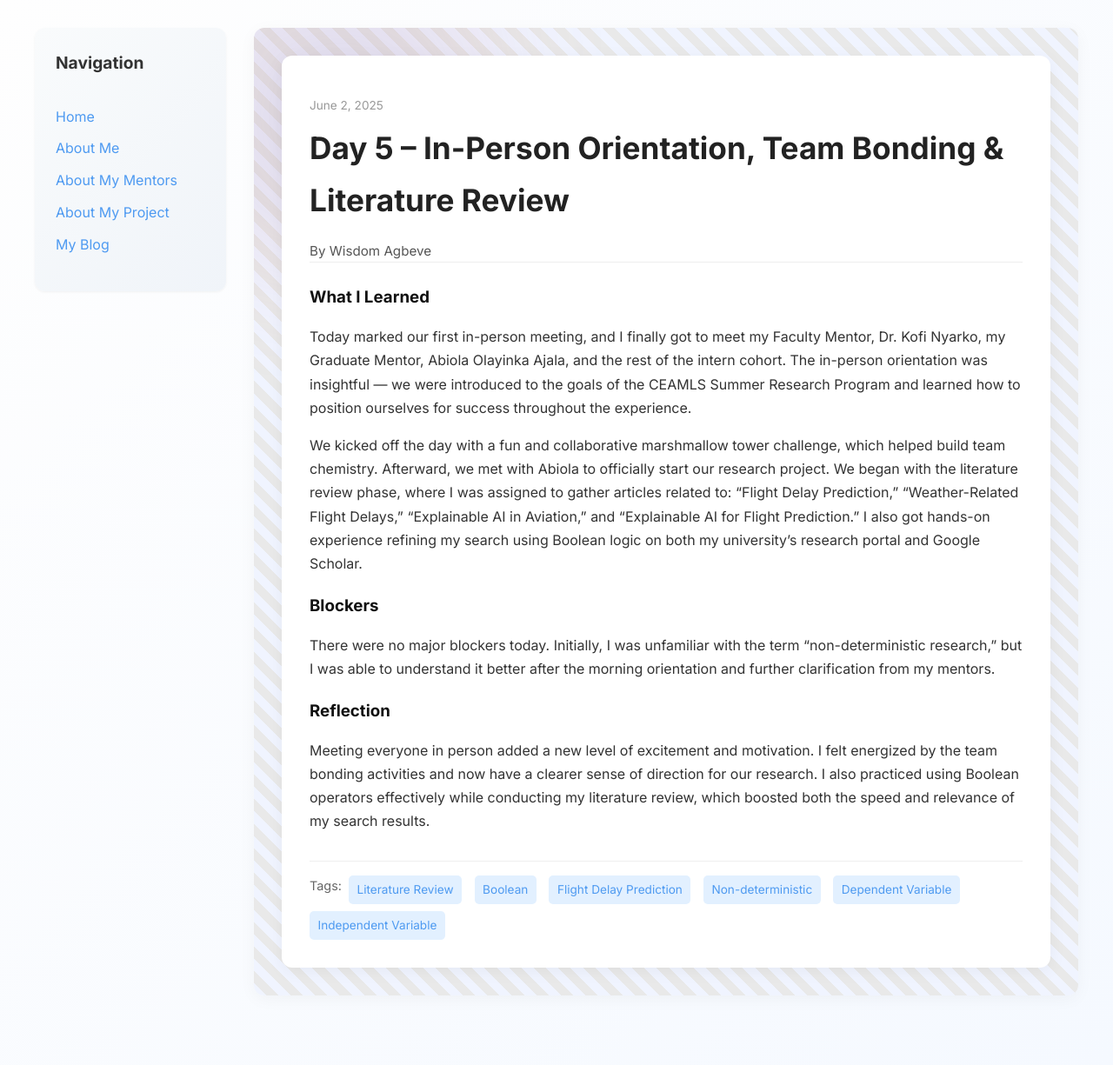
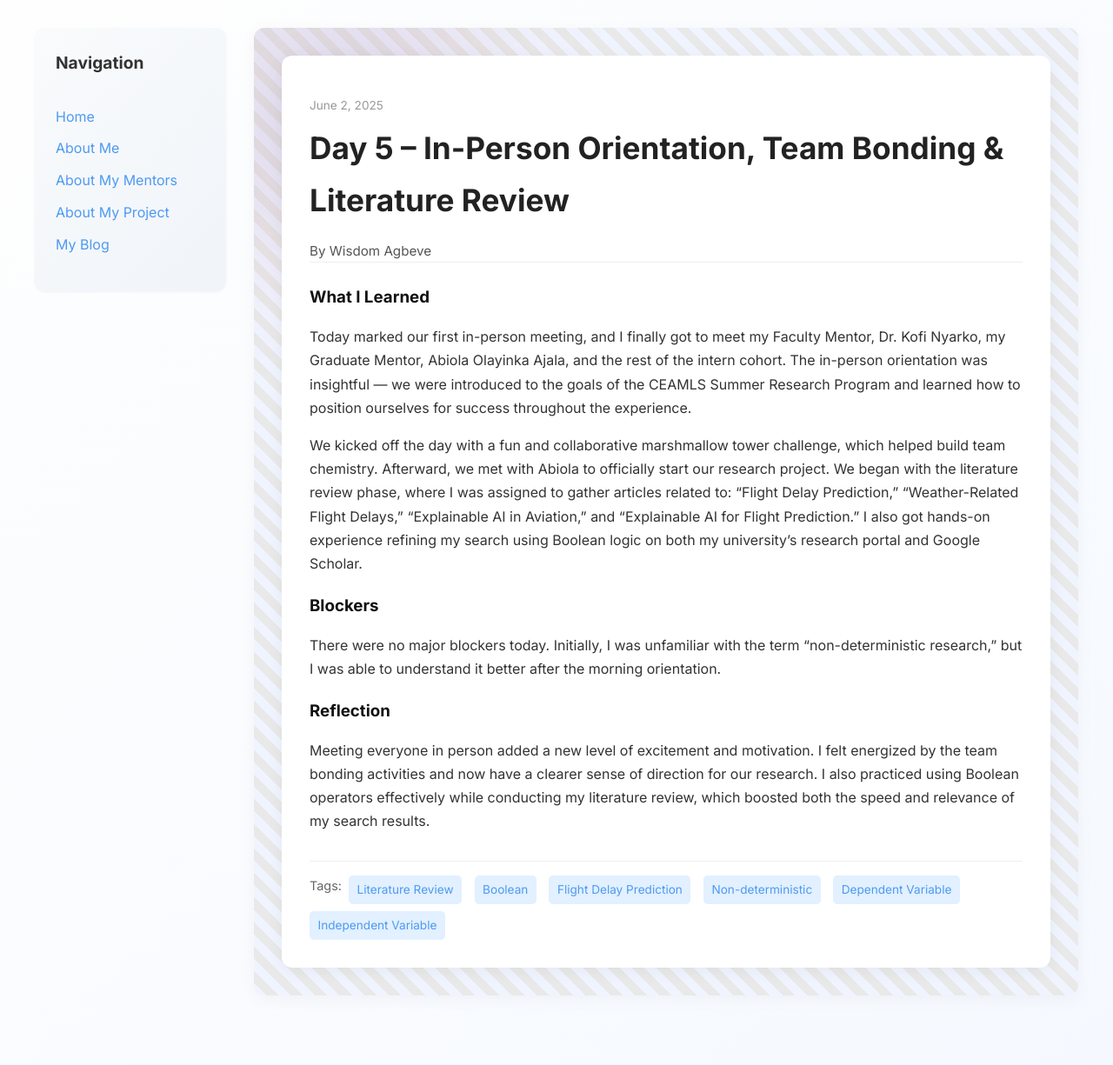
Before and after one commit to wisdomagbeve01/wisdomagbeve01.github.io, a Jekyll site: the page built from _posts/2025-06-02-day-5.md, in a window 1280 px wide. Shown: the whole page at 87% size. Built offline with Jekyll 4.4.1, drawn with Linux system fonts in a browser that asks for light colours.

Commit message:
Update 2025-06-02-day-5.md

```diff
--- a/_posts/2025-06-02-day-5.md
+++ b/_posts/2025-06-02-day-5.md
@@ -12,7 +12,7 @@ what_i_learned: |
   We kicked off the day with a fun and collaborative marshmallow tower challenge, which helped build team chemistry. Afterward, we met with Abiola to officially start our research project. We began with the literature review phase, where I was assigned to gather articles related to: "Flight Delay Prediction," "Weather-Related Flight Delays," "Explainable AI in Aviation," and "Explainable AI for Flight Prediction." I also got hands-on experience refining my search using Boolean logic on both my university’s research portal and Google Scholar.
 
 blockers: |
-  There were no major blockers today. Initially, I was unfamiliar with the term “non-deterministic research,” but I was able to understand it better after the morning orientation and further clarification from my mentors.
+  There were no major blockers today. Initially, I was unfamiliar with the term “non-deterministic research,” but I was able to understand it better after the morning orientation.
 
 reflection: |
   Meeting everyone in person added a new level of excitement and motivation. I felt energized by the team bonding activities and now have a clearer sense of direction for our research. I also practiced using Boolean operators effectively while conducting my literature review, which boosted both the speed and relevance of my search results.
```
